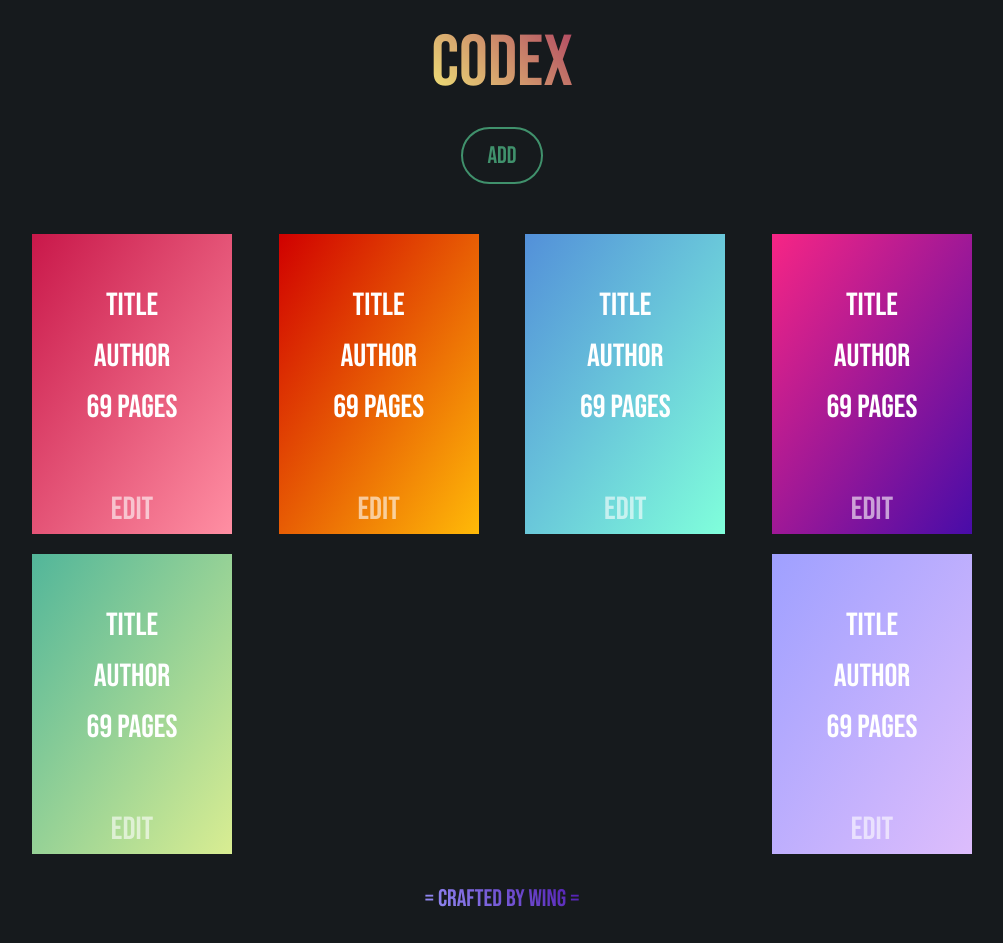
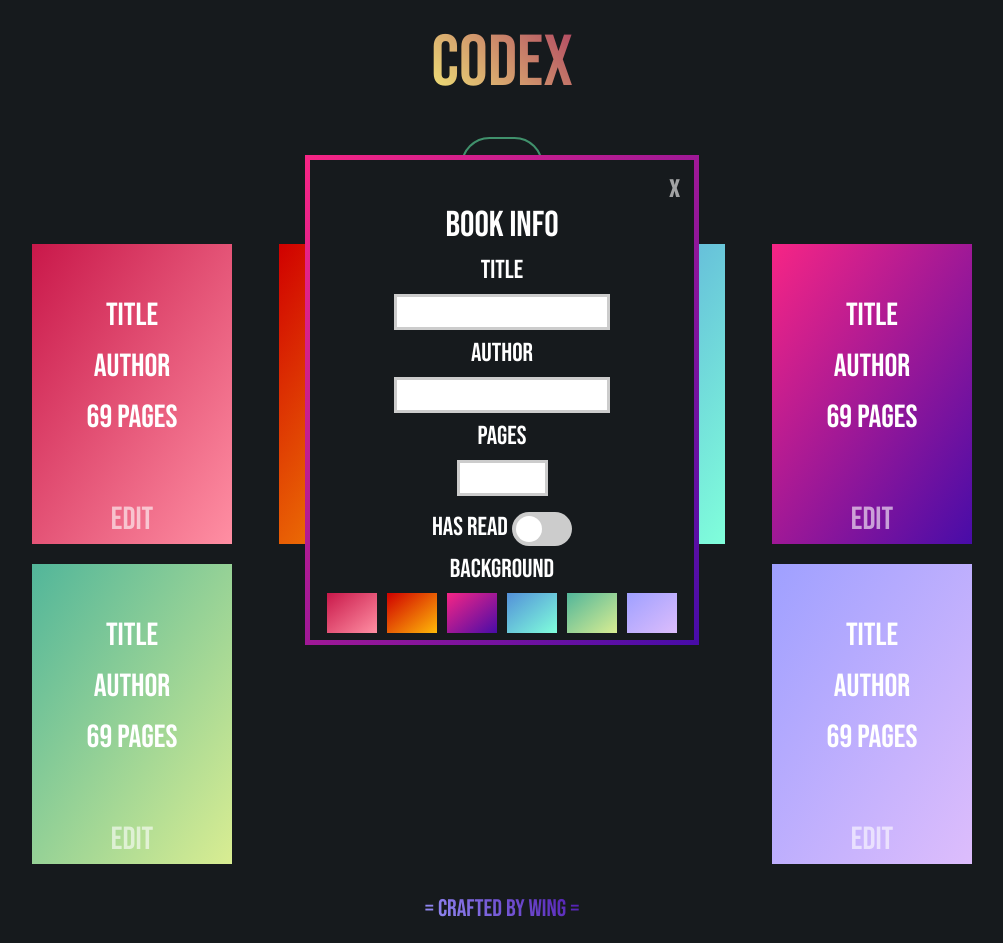
Before and after one commit to NeonWing/library-for-nerds, a plain HTML site: page index.html in a window 1280 px wide. Shown: the whole page, without its empty margins (138-1141 px from the left). Drawn offline with Linux system fonts and the light colour scheme.

Commit message:
Most of the modal form for adding books is put together visually

```diff
--- a/index.html
+++ b/index.html
@@ -77,12 +77,41 @@
             </div>
         </div>
     </div>
+
     <div class="footer">= Crafted by Wing =</div>
 
-    <div class="modal closed" id="modal">
-        <div class="modal-guts purple-pink-gradient">
+    <!-- MODAL SECTION -->
+    <div class="modal " id="modal">
+        <div class="modal-guts">
             <div class="close">X</div>
-            <div class="modal-content"></div>
+            <div class="modal-content">
+                <span class="info-header">Book Info</span>
+
+                <label for="title">Title</label>
+                <input type="text" id="title" name="title">
+                <label for="author">Author</label>
+                <input type="author" id="author" name="author">
+                <label for="pages">Pages</label>
+                <input type="pages" id="pages" name="pages">
+
+                <div class="has-read">
+                    Has Read
+                    <label class="switch">
+                        <input type="checkbox">
+                        <span class="slider round"></span>
+                    </label>
+                </div>
+
+                <span class="background-text">Background</span>
+                <div class="backgrounds">
+                    <div class="hot-pink-gradient box"></div>
+                    <div class="fiery-gradient box"></div>
+                    <div class="purple-pink-gradient box"></div>
+                    <div class="ocean-gradient box"></div>
+                    <div class="green-gradient box"></div>
+                    <div class="pastel-gradient box"></div>
+                </div>
+            </div>
         </div>
     </div>
 </body>
--- a/styles.css
+++ b/styles.css
@@ -28,6 +28,7 @@ body {
     display: flex;
     flex-direction: column;
     align-items: center;
+    margin-top: 10px;
 }
 
 .content .add {
@@ -110,7 +111,6 @@ body {
     left: 0;
     right: 0;
     bottom: 0;
-
     display: flex;
     align-items: center;
     justify-content: center;
@@ -125,6 +125,12 @@ body {
     border-radius: 5px;
     display: flex;
     flex-direction: column;
+    background-color: #161a1d;
+    border-style: solid;
+    border-width: 5px;
+    border-image:  linear-gradient(to bottom right, #F72585, #480CA8) 1;
+    overflow-y: auto !important;
+    overflow: auto;
 }
 
 .modal-guts .close {
@@ -146,6 +152,117 @@ body {
 .modal.closed {
     display: none;
 }
+
+/* Modal Content */
+.modal-content {
+    flex: 1;
+    display: flex;
+    flex-direction: column;
+    justify-content: flex-start;
+    align-items: center;
+    font-size: 26px;
+    color: white;
+    gap: 8px;
+}
+
+.modal-content .info-header {
+    font-size: 36px;
+}
+
+.modal-content input {
+    -webkit-appearance: none;
+    border: 3px solid #ccc;
+    transition: 0.25s;
+    padding: 5px;
+    height: 20px;
+    width: 200px;
+    text-align: center;
+}
+
+.modal-content #pages {
+    width: 75px;
+}
+
+.modal-content input:focus {
+    outline: none;
+    border: 3px solid #4361ee;
+}
+
+.has-read {
+    margin-top: 8px;
+}
+
+.backgrounds {
+    display: flex;
+    align-items: center;
+    justify-content: center;
+    gap: 10px;
+}
+
+.box {
+    height: 40px;
+    width: 50px;
+}
+
+/* Toggle Switch */
+.switch {
+    position: relative;
+    display: inline-block;
+    width: 60px;
+    height: 34px;
+}
+
+.switch input {
+    opacity: 0;
+    width: 0;
+    height: 0;
+}
+
+.slider {
+    position: absolute;
+    cursor: pointer;
+    top: 0;
+    left: 0;
+    right: 0;
+    bottom: 0;
+    background-color: #ccc;
+    -webkit-transition: .4s;
+    transition: .4s;
+  }
+
+  .slider:before {
+    position: absolute;
+    content: "";
+    height: 26px;
+    width: 26px;
+    left: 4px;
+    bottom: 4px;
+    background-color: white;
+    -webkit-transition: .4s;
+    transition: .4s;
+  }
+
+  input:checked + .slider {
+    background-color: #4361ee;
+  }
+
+  input:focus + .slider {
+    box-shadow: 0 0 1px #4361ee;
+  }
+
+  input:checked + .slider:before {
+    -webkit-transform: translateX(26px);
+    -ms-transform: translateX(26px);
+    transform: translateX(26px);
+  }
+
+  .slider.round {
+    border-radius: 34px;
+  }
+
+  .slider.round:before {
+    border-radius: 50%;
+  }
 
 /* Gradient Classes */
 
```
